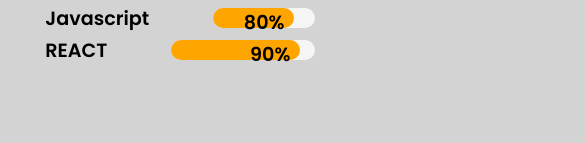
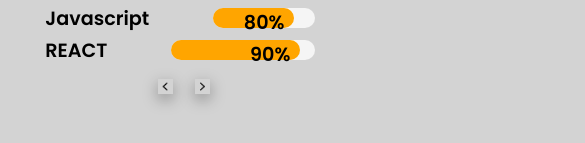
Before and after one commit to sgujuluva/portfolio-react, a React (Create React App) app: page /skills in a window 390 px wide. Shown: the part 429-572 px from the top of the page, 585 px wide, since content can reach past the window. Built offline with nearby package versions, Linux system fonts and the light colour scheme.

Commit message:
skills page button made responsive

```diff
--- a/src/components/Skills/Skills.css
+++ b/src/components/Skills/Skills.css
@@ -20,12 +20,10 @@
   height: 10%;
 }
 .skills-container .arrow {
-  width: 20rem;
+  width: 20%;
   display: flex;
   justify-content: space-evenly;
-  position: absolute;
-  bottom: 1rem;
-  left: 40rem;
+ margin-left: 40%;
 }
 .technical-progressbar {
   width: 100%;
```
